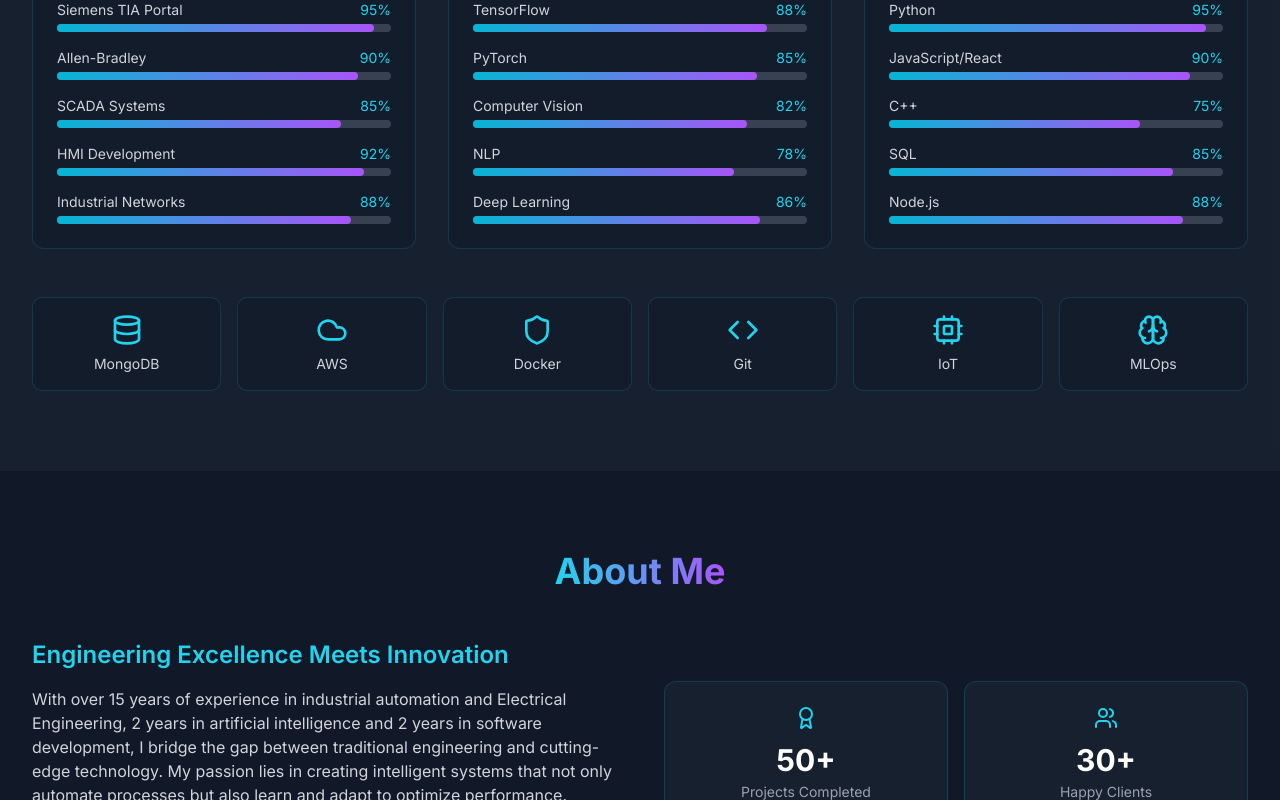
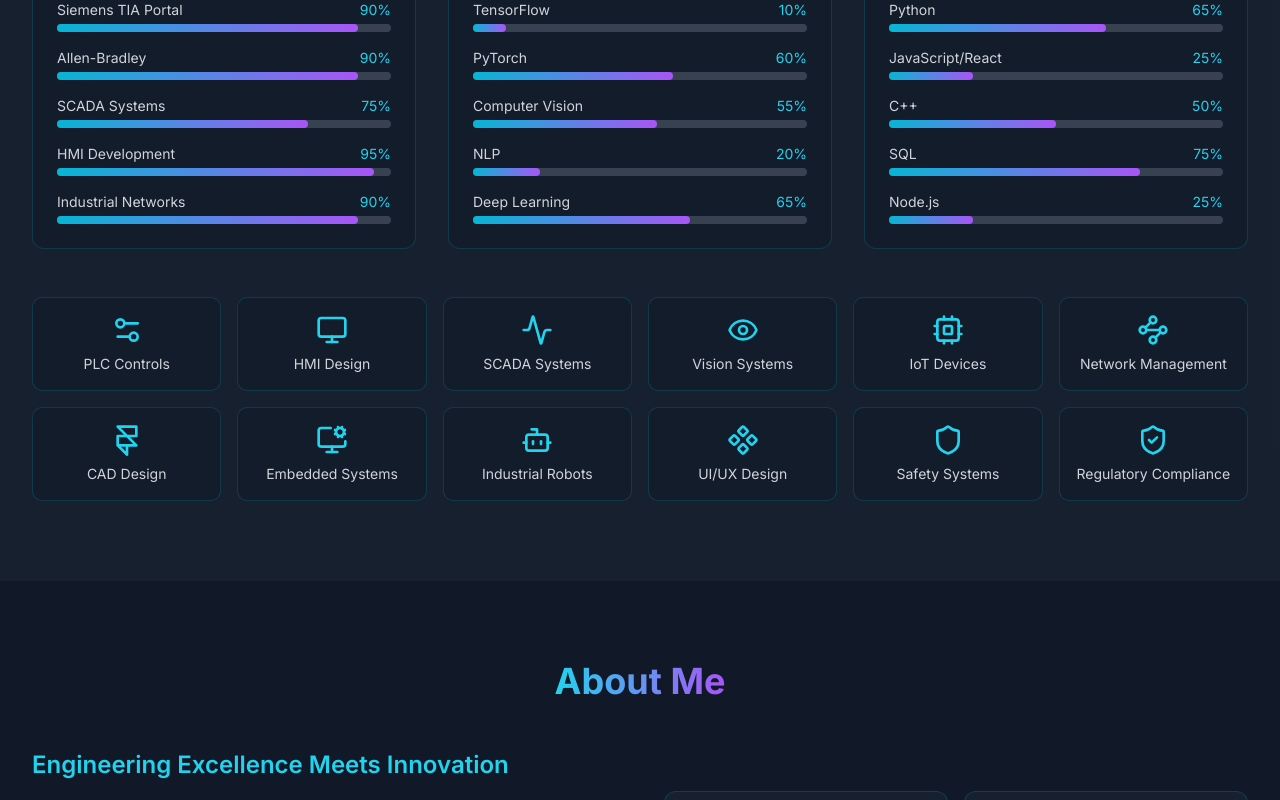
Before and after one commit to reyesjorge76/JR_Portfolio, a React (Vite) app: page / in a window 1280 px wide. Shown: the part 3364-4164 px from the top of the page. Built offline with nearby package versions, Linux system fonts and the light colour scheme.

Commit message:
edits to Techskills section

```diff
--- a/src/components/SkillsSection.tsx
+++ b/src/components/SkillsSection.tsx
@@ -1,5 +1,5 @@
 import React from 'react';
-import { Cpu, Brain, Code, Database, Cloud, Shield } from 'lucide-react';
+import { Cpu, Code, Brain, Shield, Settings2, Monitor, Activity, Eye, Waypoints, Framer, MonitorCogIcon, Bot, ShieldCheck, Component } from 'lucide-react';
 
 const SkillsSection: React.FC = () => {
   const skillCategories = [
@@ -7,33 +7,33 @@
       title: 'PLC & Automation',
       icon: <Cpu className="w-6 h-6 text-cyan-400" />,
       skills: [
-        { name: 'Siemens TIA Portal', level: 95 },
+        { name: 'Siemens TIA Portal', level: 90 },
         { name: 'Allen-Bradley', level: 90 },
-        { name: 'SCADA Systems', level: 85 },
-        { name: 'HMI Development', level: 92 },
-        { name: 'Industrial Networks', level: 88 }
+        { name: 'SCADA Systems', level: 75 },
+        { name: 'HMI Development', level: 95 },
+        { name: 'Industrial Networks', level: 90 }
       ]
     },
     {
       title: 'AI & Machine Learning',
       icon: <Brain className="w-6 h-6 text-purple-400" />,
       skills: [
-        { name: 'TensorFlow', level: 88 },
-        { name: 'PyTorch', level: 85 },
-        { name: 'Computer Vision', level: 82 },
-        { name: 'NLP', level: 78 },
-        { name: 'Deep Learning', level: 86 }
+        { name: 'TensorFlow', level: 10 },
+        { name: 'PyTorch', level: 60 },
+        { name: 'Computer Vision', level: 55 },
+        { name: 'NLP', level: 20 },
+        { name: 'Deep Learning', level: 65 }
       ]
     },
     {
       title: 'Programming',
       icon: <Code className="w-6 h-6 text-green-400" />,
       skills: [
-        { name: 'Python', level: 95 },
-        { name: 'JavaScript/React', level: 90 },
-        { name: 'C++', level: 75 },
-        { name: 'SQL', level: 85 },
-        { name: 'Node.js', level: 88 }
+        { name: 'Python', level: 65 },
+        { name: 'JavaScript/React', level: 25 },
+        { name: 'C++', level: 50 },
+        { name: 'SQL', level: 75 },
+        { name: 'Node.js', level: 25 }
       ]
     }
   ];
@@ -88,12 +88,18 @@
 
         <div className="mt-12 grid grid-cols-2 md:grid-cols-6 gap-4">
           {[
-            { icon: <Database className="w-8 h-8" />, name: 'MongoDB' },
-            { icon: <Cloud className="w-8 h-8" />, name: 'AWS' },
-            { icon: <Shield className="w-8 h-8" />, name: 'Docker' },
-            { icon: <Code className="w-8 h-8" />, name: 'Git' },
-            { icon: <Cpu className="w-8 h-8" />, name: 'IoT' },
-            { icon: <Brain className="w-8 h-8" />, name: 'MLOps' }
+            { icon: <Settings2 className="w-8 h-8" />, name: 'PLC Controls' },
+            { icon: <Monitor className="w-8 h-8" />, name: 'HMI Design' },
+            { icon: <Activity className="w-8 h-8" />, name: 'SCADA Systems' },
+            { icon: <Eye className="w-8 h-8" />, name: 'Vision Systems' },
+            { icon: <Cpu className="w-8 h-8" />, name: 'IoT Devices' },
+            { icon: <Waypoints className="w-8 h-8" />, name: 'Network Management' },
+            { icon: <Framer className="w-8 h-8" />, name: 'CAD Design' },
+            { icon: <MonitorCogIcon className="w-8 h-8" />, name: 'Embedded Systems' },
+            { icon: <Bot className="w-8 h-8" />, name: 'Industrial Robots' },
+            { icon: <Component className="w-8 h-8" />, name: 'UI/UX Design' },
+            { icon: <Shield className="w-8 h-8" />, name: 'Safety Systems' },
+            { icon: <ShieldCheck className="w-8 h-8" />, name: 'Regulatory Compliance' }
           ].map((tech, idx) => (
             <div
               key={idx}
```
